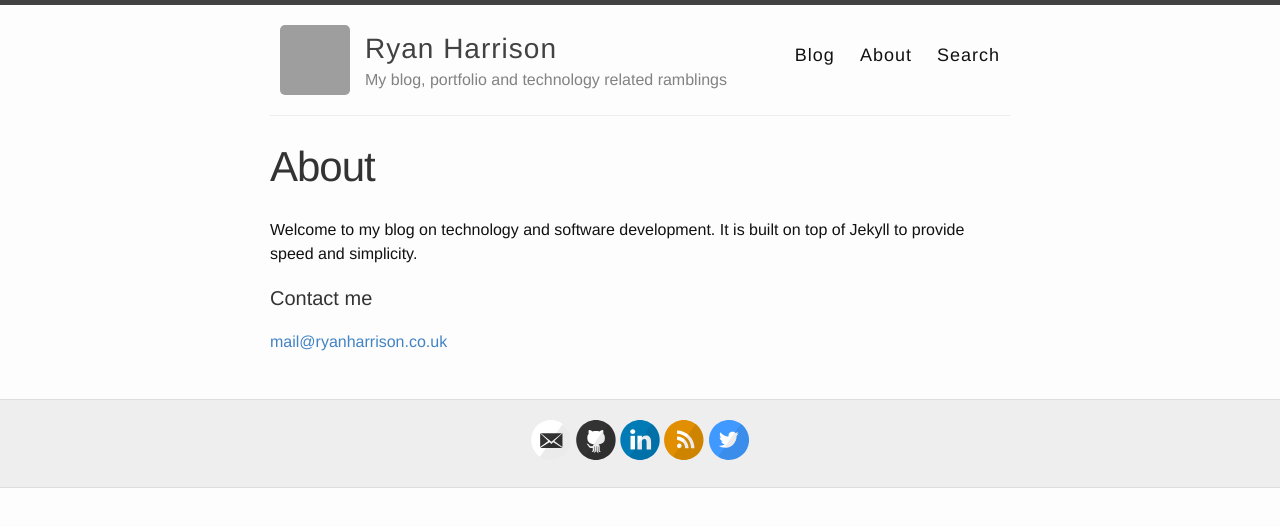
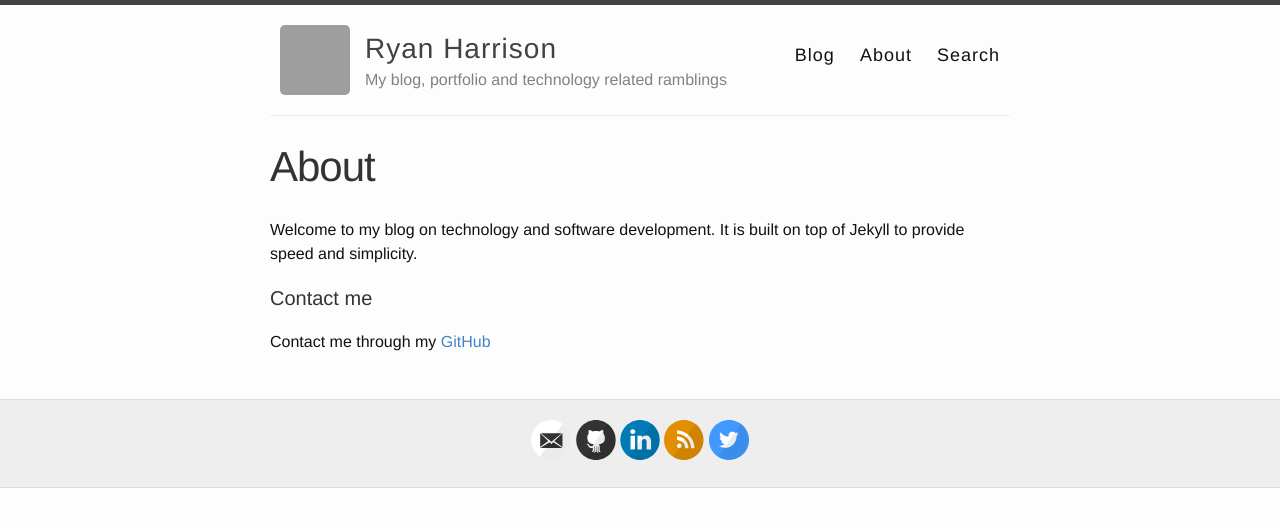
Before and after one commit to raharrison/ryanharrison.co.uk, a Jekyll site: the page built from about.md, in a window 1280 px wide. Shown: the top 527 px of the page. Built offline with Jekyll 4.4.1, drawn with Linux system fonts in a browser that asks for light colours; nearby versions of some CDN libraries; grey boxes are pictures that could not be loaded.

Commit message:
Contact through GitHub until contact form made

```diff
--- a/about.md
+++ b/about.md
@@ -8,4 +8,4 @@ Welcome to my blog on technology and software development. It is built on top of
 
 ### Contact me
 
-[{{ site.footer-links.email }}](mailto:{{ site.footer-links.email }})
+Contact me through my [GitHub](https://github.com/{{ site.footer-links.github }})
```
